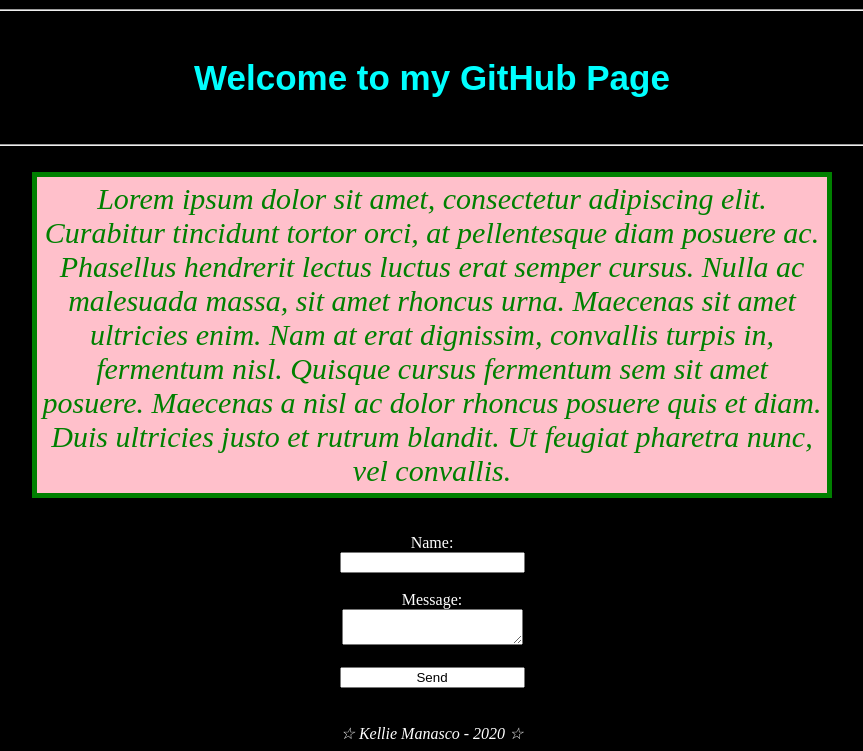
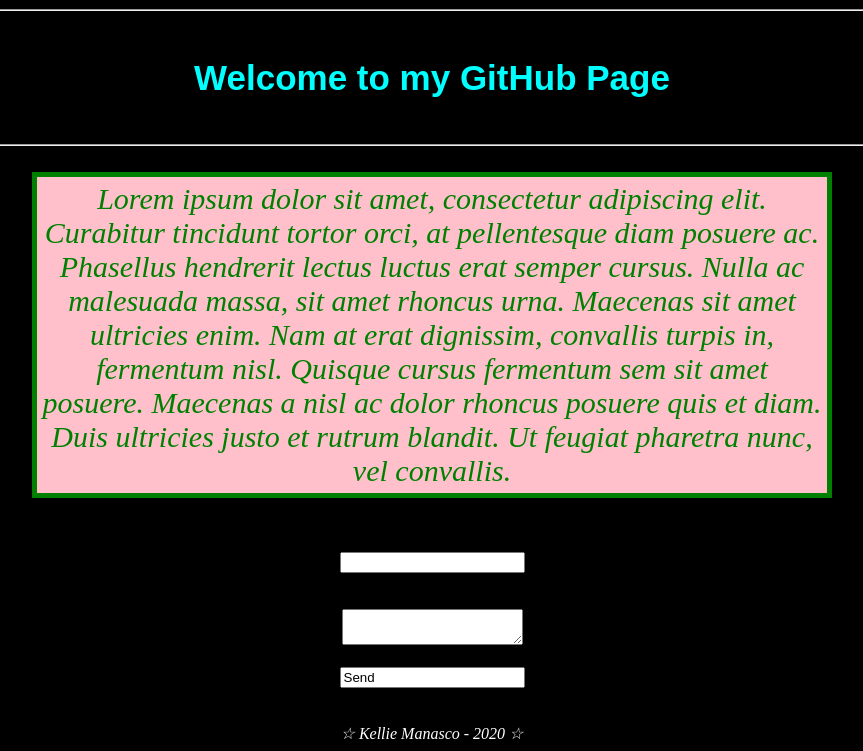
Before and after one commit to kelnicmana/kelnicmana.github.io, a plain HTML site: page index.html in a window 1280 px wide. Shown: the part 772-1523 px from the top of the page, without its empty margins (208-1071 px from the left). Drawn offline with Linux system fonts and the light colour scheme.

Commit message:
Update style.css

```diff
--- a/styles/style.css
+++ b/styles/style.css
@@ -54,12 +54,6 @@ th {
 tr, td, th {
     color: black;
 }
-#kidcontact {
-  color: white;
-}
-input {
-  text-align: center;
-}
 footer {
     color: white;
     font-style: italic;
```
